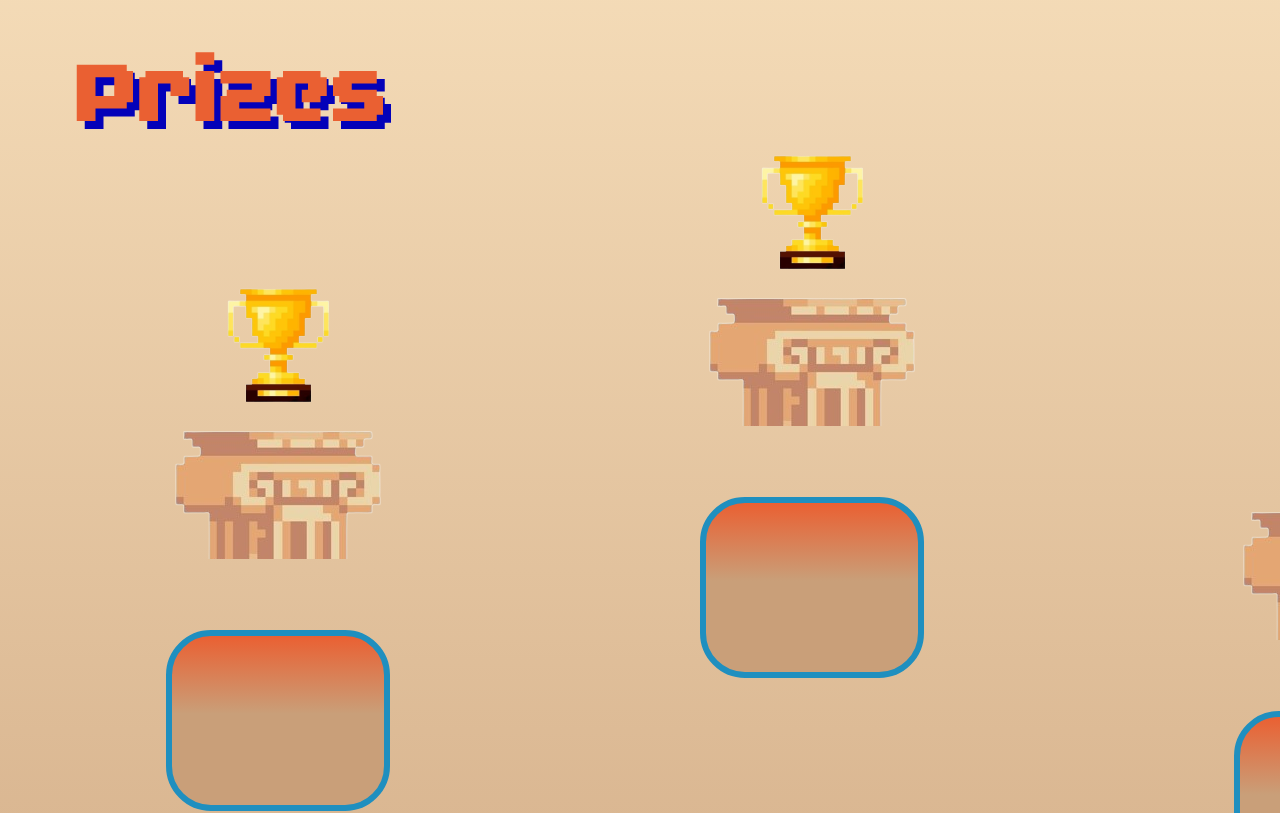
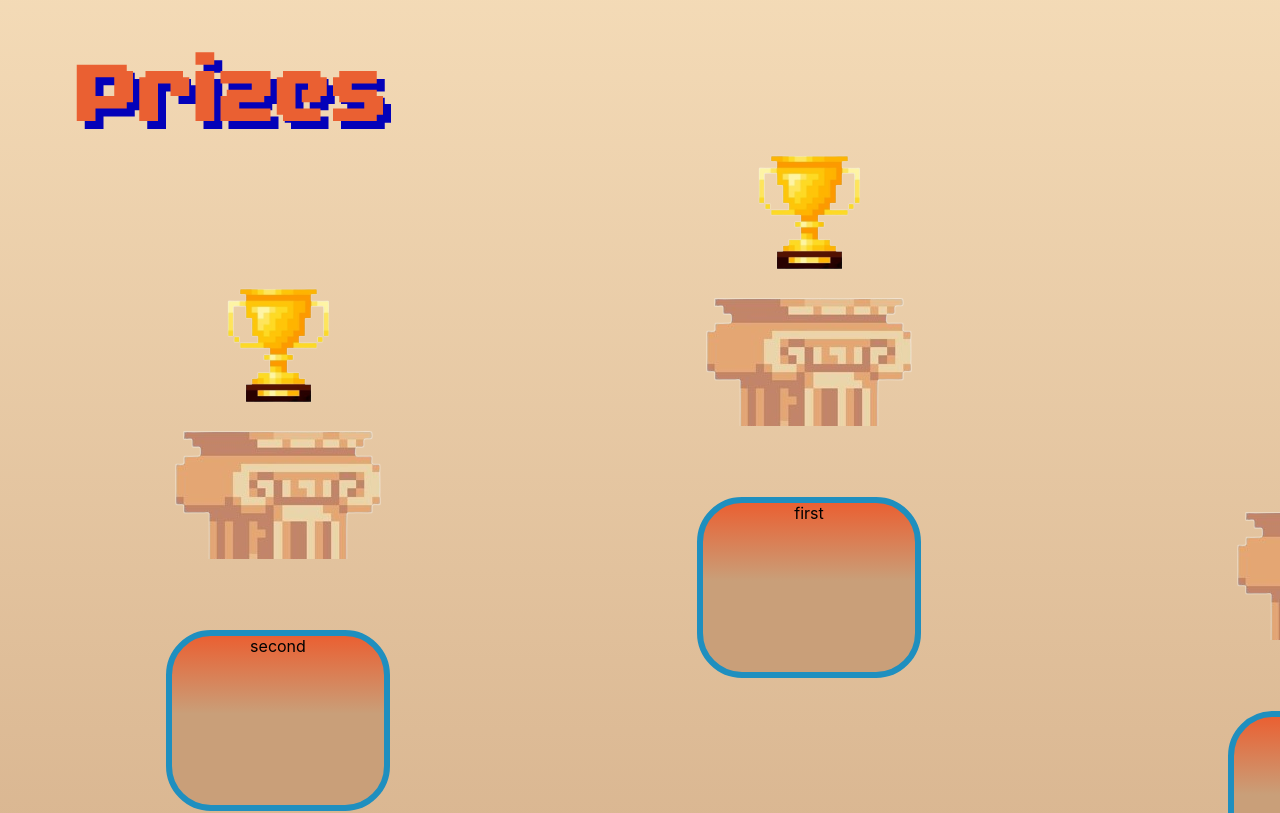
Before and after one commit to OWASP-STUDENT-CHAPTER/HackOWASP6.0, a React (Create React App) app: page / in a window 1280 px wide. Shown: the part 1720-2533 px from the top of the page. Built offline with nearby package versions, Linux system fonts and the light colour scheme.

Commit message:
Responsive tracks

```diff
--- a/src/components/prizespage/miniprizecard.module.css
+++ b/src/components/prizespage/miniprizecard.module.css
@@ -5,11 +5,23 @@
 }
 
 .description{
-    height: 128px;
-    width: 658px;
+    /* height: 128px; */
+    height: 8rem;
+    /* width: 658px; */
+    width: 40rem;
     background-image: linear-gradient(#EA6032,#C99F79 46%);
     border: solid;
     border-radius: 45px;
     border-width: 6px;
     border-color: #1F8FBF;
 }
+
+@media screen and (max-width:480px) {
+    .mini_card{
+    flex-direction: column;
+    }
+    .description{
+        height: 14rem;
+        width: 15rem;
+    }
+}
--- a/src/components/prizespage/prizecard.jsx
+++ b/src/components/prizespage/prizecard.jsx
@@ -6,7 +6,7 @@ import prize from '../../assets/prizespage/prize&stand1.png';
 function PrizeCard(props){
     return <div className={styles.prizecard} style={{paddingTop:props.padding}}>
         <div className={styles.prize_img}><img src={prize} alt="" /></div>
-        <div className={styles.prize_description}></div>
+        <div className={styles.prize_description}>{props.description}</div>
     </div>
 }
 
--- a/src/pages/PrizesPage/prizespage.jsx
+++ b/src/pages/PrizesPage/prizespage.jsx
@@ -9,15 +9,25 @@ function PrizesPage(){
     return <div className={styles.prizespage}>
         <div className={styles.prizes_heading}>Prizes</div>
         <div className={styles.prize_container1}>
+            <div className={styles.second}>
             <PrizeCard
                 // padding = '110px'
                 padding = '8.3rem'
+                description = 'second'
             />
-            <PrizeCard />
+            </div>
+            <div className={styles.first}>
+            <PrizeCard
+                description = 'first'
+            />
+            </div>
+            <div className={styles.third}>
             <PrizeCard
                 // padding = '224px'
                 padding = '13.4rem'
+                description = 'third'
             />
+            </div>
         </div>
         <div className={styles.prize_container2}>
             <MiniPrizeCard
--- a/src/pages/PrizesPage/prizespage.module.css
+++ b/src/pages/PrizesPage/prizespage.module.css
@@ -16,9 +16,11 @@
 
 .prize_container1{
     display: flex;
+    /* align-items: center; */
     margin-right: 10%;
     margin-left: 10%;
-    gap: 234px;
+    /* gap: 234px; */
+    gap: 14.44rem;
     /* max-width */
 }
 
@@ -31,3 +33,21 @@
     /* gap: 78px; */
     gap:4.8rem;
 }
+
+@media screen and (max-width:480px){
+    .prize_container1{
+        flex-direction: column;
+        gap: 1rem;
+        /* margin-left: 15%; */
+        align-items: center;
+    }
+    .first{
+        order: 1;
+    }
+    .second{
+        order: 2;
+    }
+    .third{
+        order:3;
+    }
+}
```
